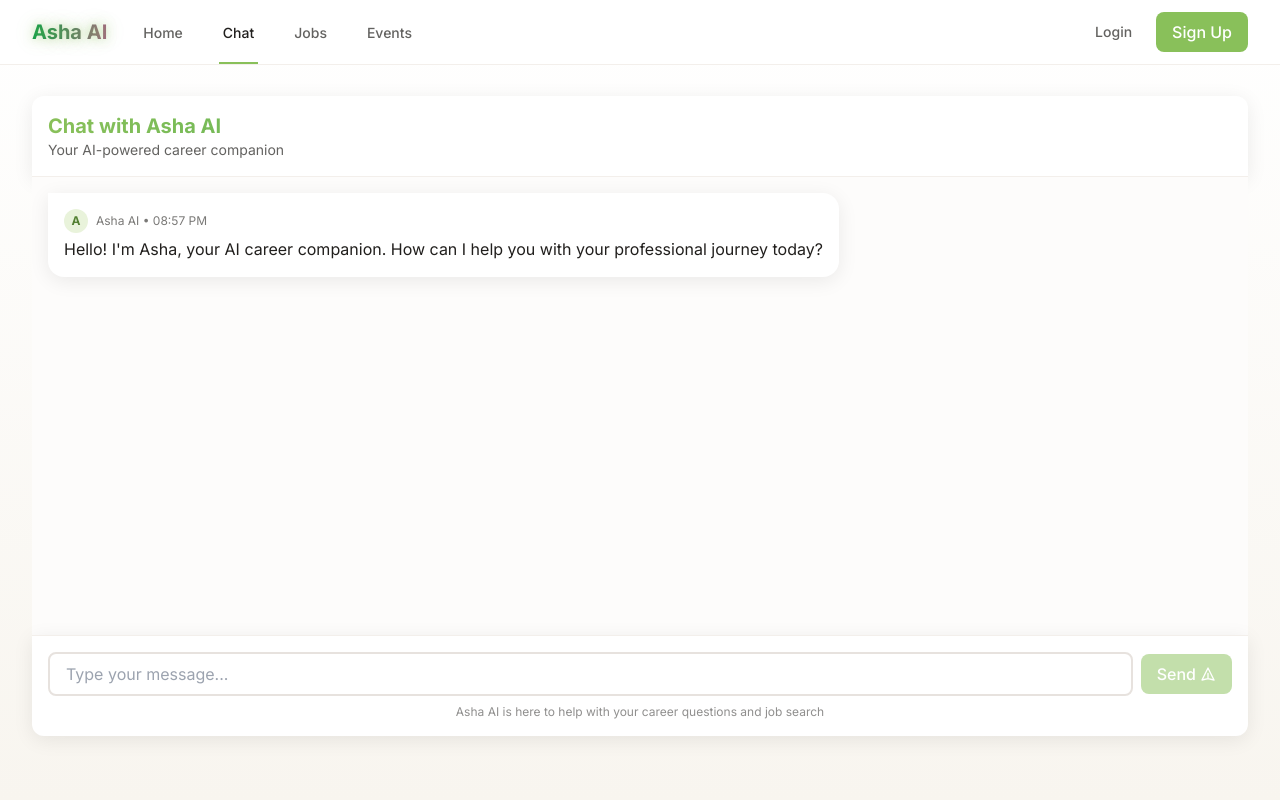
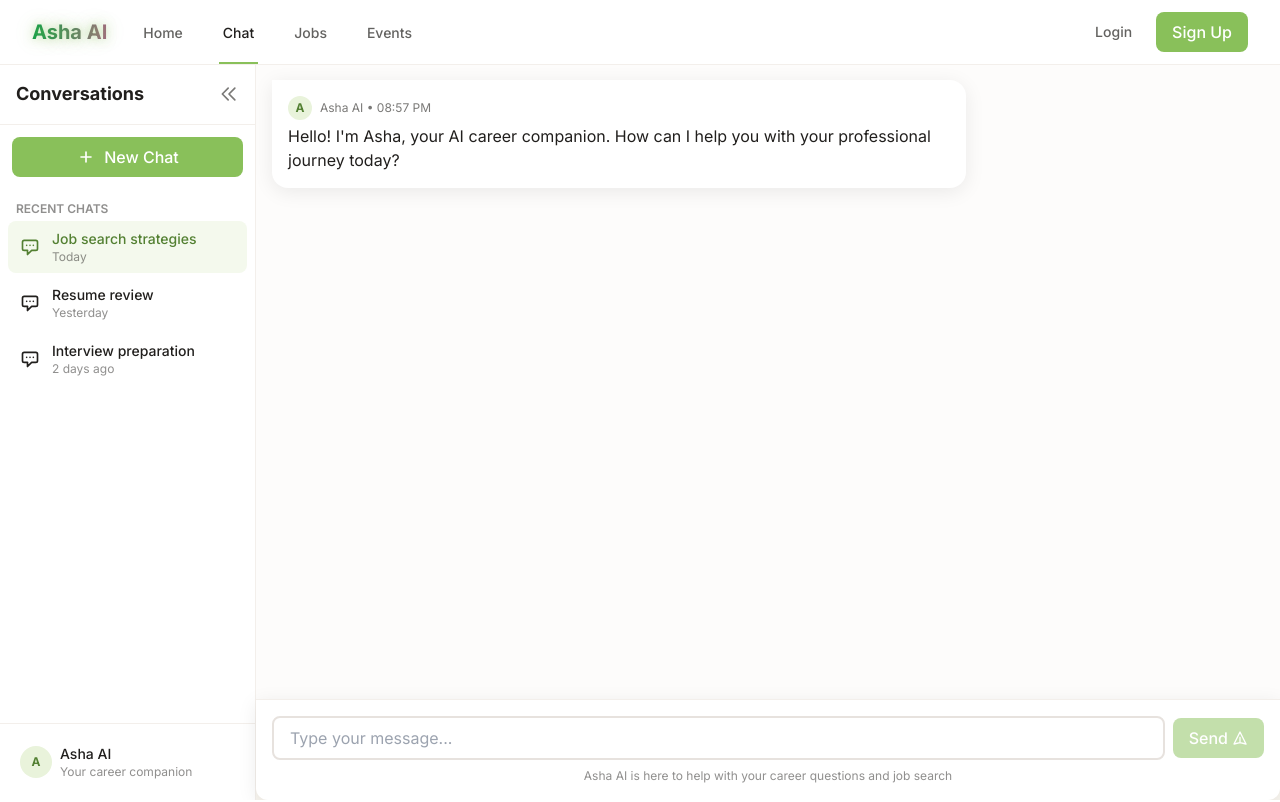
Before and after one commit to aleena-gigi/asha-ai-chatbot, a Next.js app in the folder frontend/: page /chat in a window 1280 px wide. Shown: the top 802 px of the page. Built offline with nearby package versions, Linux system fonts and the light colour scheme.

Commit message:
modified chat page

```diff
--- a/frontend/src/app/chat/layout.tsx
+++ b/frontend/src/app/chat/layout.tsx
@@ -1,7 +1,5 @@
 import type { Metadata } from 'next';
-import { Inter } from 'next/font/google';
-
-const inter = Inter({ subsets: ['latin'] });
+import ChatSidebar from '@/components/ChatSidebar';
 
 export const metadata: Metadata = {
   title: 'Asha AI Chat',
@@ -14,8 +12,14 @@ export default function ChatLayout({
   children: React.ReactNode;
 }) {
   return (
-    <div className="min-h-screen bg-dark-900 flex flex-col">
-      {children}
+    <div className="flex h-[calc(100vh-4rem)]">
+      {/* Chat sidebar */}
+      <ChatSidebar />
+
+      {/* Main chat area */}
+      <div className="flex-1">
+        {children}
+      </div>
     </div>
   );
 }
--- a/frontend/src/app/chat/page.tsx
+++ b/frontend/src/app/chat/page.tsx
@@ -1,7 +1,7 @@
 'use client';
 
 import { useState, useRef, useEffect } from 'react';
-import Image from 'next/image';
+// Remove unused import
 
 interface Message {
   id: string;
@@ -11,7 +11,12 @@ interface Message {
 }
 
 export default function ChatPage() {
-  const [messages, setMessages] = useState<Message[]>([
+  // Initialize state with useEffect to avoid hydration mismatch
+  const [messages, setMessages] = useState<Message[]>([]);
+
+  // Initialize messages after component mounts to avoid hydration issues
+  useEffect(() => {
+    setMessages([
       {
         id: '1',
         text: "Hello! I'm Asha, your AI career companion. How can I help you with your professional journey today?",
@@ -19,17 +24,33 @@ export default function ChatPage() {
         timestamp: new Date(),
       },
     ]);
+  }, []);
   const [inputValue, setInputValue] = useState('');
   const [isLoading, setIsLoading] = useState(false);
   const messagesEndRef = useRef<HTMLDivElement>(null);
 
   const scrollToBottom = () => {
-    messagesEndRef.current?.scrollIntoView({ behavior: 'smooth' });
+    messagesEndRef.current?.scrollIntoView({
+      behavior: 'smooth',
+      block: 'end',
+      inline: 'nearest'
+    });
   };
 
+  // Scroll to bottom when messages change
   useEffect(() => {
     scrollToBottom();
   }, [messages]);
+
+  // Also scroll to bottom on initial load
+  useEffect(() => {
+    // Small delay to ensure DOM is fully rendered
+    const timer = setTimeout(() => {
+      scrollToBottom();
+    }, 100);
+
+    return () => clearTimeout(timer);
+  }, []);
 
   const handleSendMessage = async (e: React.FormEvent) => {
     e.preventDefault();
@@ -78,15 +99,16 @@ export default function ChatPage() {
   };
 
   const formatTime = (date: Date) => {
+    try {
       return date.toLocaleTimeString([], { hour: '2-digit', minute: '2-digit' });
+    } catch (error) {
+      // Fallback for server-side rendering
+      return '';
+    }
   };
 
   return (
-    <div className="flex flex-col h-[calc(100vh-10rem)]">
-      <div className="bg-white rounded-t-xl shadow-card p-4 border-b border-senary-200">
-        <h1 className="text-xl font-bold text-gradient">Chat with Asha AI</h1>
-        <p className="text-foreground/70 text-sm">Your AI-powered career companion</p>
-      </div>
+    <div className="flex flex-col h-full">
 
       <div className="flex-1 overflow-y-auto p-4 bg-secondary-50">
         <div className="space-y-4">
@@ -129,7 +151,7 @@ export default function ChatPage() {
                     <span className="text-primary-700 text-xs font-bold">A</span>
                   </div>
                   <span className="text-xs text-foreground/60">
-                    Asha AI • {formatTime(new Date())}
+                    Asha AI • typing...
                   </span>
                 </div>
                 <div className="flex space-x-2">
@@ -145,7 +167,7 @@ export default function ChatPage() {
         </div>
       </div>
 
-      <div className="bg-white rounded-b-xl shadow-card p-4 border-t border-senary-200">
+      <div className="bg-white rounded-b-xl shadow-card p-4 border-t border-senary-200 sticky bottom-0 z-10">
         <form onSubmit={handleSendMessage} className="flex items-center space-x-2">
           <input
             type="text"
--- /dev/null
+++ b/frontend/src/app/layout.server.tsx
@@ -0,0 +1,7 @@
+import type { Metadata } from 'next';
+
+export const metadata: Metadata = {
+  title: 'Asha AI - Your Career Companion',
+  description: 'AI-powered chatbot for career guidance, job opportunities, and professional growth',
+  keywords: 'career, jobs, AI assistant, job search, career guidance, professional development',
+};
--- a/frontend/src/app/layout.tsx
+++ b/frontend/src/app/layout.tsx
@@ -2,6 +2,8 @@ import type { Metadata } from 'next';
 import { Inter } from 'next/font/google';
 import './globals.css';
 import Navigation from '@/components/Navigation';
+import FooterWrapper from '@/components/FooterWrapper';
+import MainWrapper from '@/components/MainWrapper';
 
 const inter = Inter({
   subsets: ['latin'],
@@ -27,10 +29,12 @@ export default function RootLayout({
           {/* Navigation component */}
           <Navigation />
 
-          <main className="flex-1 wp-container py-8 mt-16">
+          <MainWrapper>
             {children}
-          </main>
+          </MainWrapper>
 
+          {/* Footer wrapped in client component that conditionally renders based on path */}
+          <FooterWrapper>
             <footer className="bg-white/80 backdrop-blur-sm border-t border-senary-200 py-8 mt-12">
               <div className="wp-container">
                 <div className="grid grid-cols-1 md:grid-cols-3 gap-8">
@@ -88,6 +92,7 @@ export default function RootLayout({
                 </div>
               </div>
             </footer>
+          </FooterWrapper>
         </div>
       </body>
     </html>
--- /dev/null
+++ b/frontend/src/app/metadata.ts
@@ -0,0 +1,7 @@
+import type { Metadata } from 'next';
+
+export const metadata: Metadata = {
+  title: 'Asha AI - Your Career Companion',
+  description: 'AI-powered chatbot for career guidance, job opportunities, and professional growth',
+  keywords: 'career, jobs, AI assistant, job search, career guidance, professional development',
+};
--- /dev/null
+++ b/frontend/src/components/ChatSidebar.tsx
@@ -0,0 +1,135 @@
+'use client';
+
+import { useState } from 'react';
+import Link from 'next/link';
+
+interface ChatSession {
+  id: string;
+  title: string;
+  date: string;
+  isActive: boolean;
+}
+
+export default function ChatSidebar() {
+  const [chatSessions, setChatSessions] = useState<ChatSession[]>([
+    {
+      id: '1',
+      title: 'Job search strategies',
+      date: 'Today',
+      isActive: true,
+    },
+    {
+      id: '2',
+      title: 'Resume review',
+      date: 'Yesterday',
+      isActive: false,
+    },
+    {
+      id: '3',
+      title: 'Interview preparation',
+      date: '2 days ago',
+      isActive: false,
+    },
+  ]);
+
+  const [isCollapsed, setIsCollapsed] = useState(false);
+
+  const toggleSidebar = () => {
+    setIsCollapsed(!isCollapsed);
+  };
+
+  const startNewChat = () => {
+    // In a real app, this would create a new chat session
+    const newChat: ChatSession = {
+      id: Date.now().toString(),
+      title: 'New conversation',
+      date: 'Just now',
+      isActive: true,
+    };
+
+    // Set all other chats to inactive
+    const updatedSessions = chatSessions.map(session => ({
+      ...session,
+      isActive: false,
+    }));
+
+    // Add the new chat to the beginning of the list
+    setChatSessions([newChat, ...updatedSessions]);
+  };
+
+  return (
+    <div className={`bg-white border-r border-senary-200 h-[calc(100vh-4rem)] flex flex-col transition-all duration-300 ${isCollapsed ? 'w-16' : 'w-64'}`}>
+      <div className="p-4 border-b border-senary-200 flex items-center justify-between">
+        <h2 className={`font-bold text-lg ${isCollapsed ? 'hidden' : 'block'}`}>Conversations</h2>
+        <button
+          onClick={toggleSidebar}
+          className="text-foreground/60 hover:text-primary-500 transition-colors"
+        >
+          {isCollapsed ? (
+            <svg xmlns="http://www.w3.org/2000/svg" className="h-5 w-5" fill="none" viewBox="0 0 24 24" stroke="currentColor">
+              <path strokeLinecap="round" strokeLinejoin="round" strokeWidth={2} d="M13 5l7 7-7 7M5 5l7 7-7 7" />
+            </svg>
+          ) : (
+            <svg xmlns="http://www.w3.org/2000/svg" className="h-5 w-5" fill="none" viewBox="0 0 24 24" stroke="currentColor">
+              <path strokeLinecap="round" strokeLinejoin="round" strokeWidth={2} d="M11 19l-7-7 7-7m8 14l-7-7 7-7" />
+            </svg>
+          )}
+        </button>
+      </div>
+
+      <div className="p-3">
+        <button
+          onClick={startNewChat}
+          className="wp-button w-full py-2 px-3 flex items-center justify-center rounded-lg"
+        >
+          <svg xmlns="http://www.w3.org/2000/svg" className="h-5 w-5 mr-2" fill="none" viewBox="0 0 24 24" stroke="currentColor">
+            <path strokeLinecap="round" strokeLinejoin="round" strokeWidth={2} d="M12 6v6m0 0v6m0-6h6m-6 0H6" />
+          </svg>
+          {!isCollapsed && <span>New Chat</span>}
+        </button>
+      </div>
+
+      <div className="flex-1 overflow-y-auto">
+        <div className="p-2">
+          {!isCollapsed && <h3 className="text-xs uppercase text-foreground/50 font-semibold px-2 py-1">Recent Chats</h3>}
+          <ul className="space-y-1">
+            {chatSessions.map((session) => (
+              <li key={session.id}>
+                <Link
+                  href={`/chat/${session.id}`}
+                  className={`flex items-center px-3 py-2 rounded-lg transition-colors ${
+                    session.isActive
+                      ? 'bg-primary-50 text-primary-700'
+                      : 'hover:bg-secondary-50'
+                  }`}
+                >
+                  <svg xmlns="http://www.w3.org/2000/svg" className="h-5 w-5 mr-3" fill="none" viewBox="0 0 24 24" stroke="currentColor">
+                    <path strokeLinecap="round" strokeLinejoin="round" strokeWidth={2} d="M8 10h.01M12 10h.01M16 10h.01M9 16H5a2 2 0 01-2-2V6a2 2 0 012-2h14a2 2 0 012 2v8a2 2 0 01-2 2h-5l-5 5v-5z" />
+                  </svg>
+                  {!isCollapsed && (
+                    <div className="flex-1 truncate">
+                      <p className="text-sm font-medium truncate">{session.title}</p>
+                      <p className="text-xs text-foreground/50">{session.date}</p>
+                    </div>
+                  )}
+                </Link>
+              </li>
+            ))}
+          </ul>
+        </div>
+      </div>
+
+      <div className={`p-3 border-t border-senary-200 ${isCollapsed ? 'hidden' : 'block'}`}>
+        <div className="flex items-center px-2 py-2">
+          <div className="w-8 h-8 rounded-full bg-primary-100 flex items-center justify-center mr-2">
+            <span className="text-primary-700 text-xs font-bold">A</span>
+          </div>
+          <div className="flex-1">
+            <p className="text-sm font-medium">Asha AI</p>
+            <p className="text-xs text-foreground/50">Your career companion</p>
+          </div>
+        </div>
+      </div>
+    </div>
+  );
+}
--- /dev/null
+++ b/frontend/src/components/FooterWrapper.tsx
@@ -0,0 +1,14 @@
+'use client';
+
+import { usePathname } from 'next/navigation';
+
+export default function FooterWrapper({ children }: { children: React.ReactNode }) {
+  const pathname = usePathname();
+  const isChatPage = pathname?.startsWith('/chat');
+
+  if (isChatPage) {
+    return null;
+  }
+
+  return <>{children}</>;
+}
--- /dev/null
+++ b/frontend/src/components/MainWrapper.tsx
@@ -0,0 +1,14 @@
+'use client';
+
+import { usePathname } from 'next/navigation';
+
+export default function MainWrapper({ children }: { children: React.ReactNode }) {
+  const pathname = usePathname();
+  const isChatPage = pathname?.startsWith('/chat');
+
+  return (
+    <main className={`flex-1 ${!isChatPage ? 'wp-container py-8' : ''} mt-16`}>
+      {children}
+    </main>
+  );
+}
```
Lines whose indentation alone changed are shown as unchanged.
